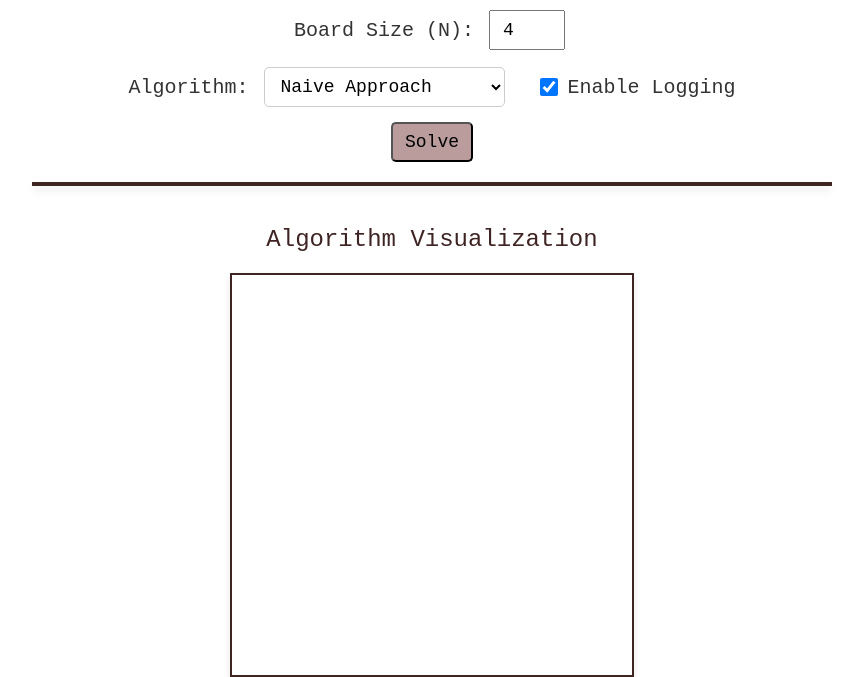
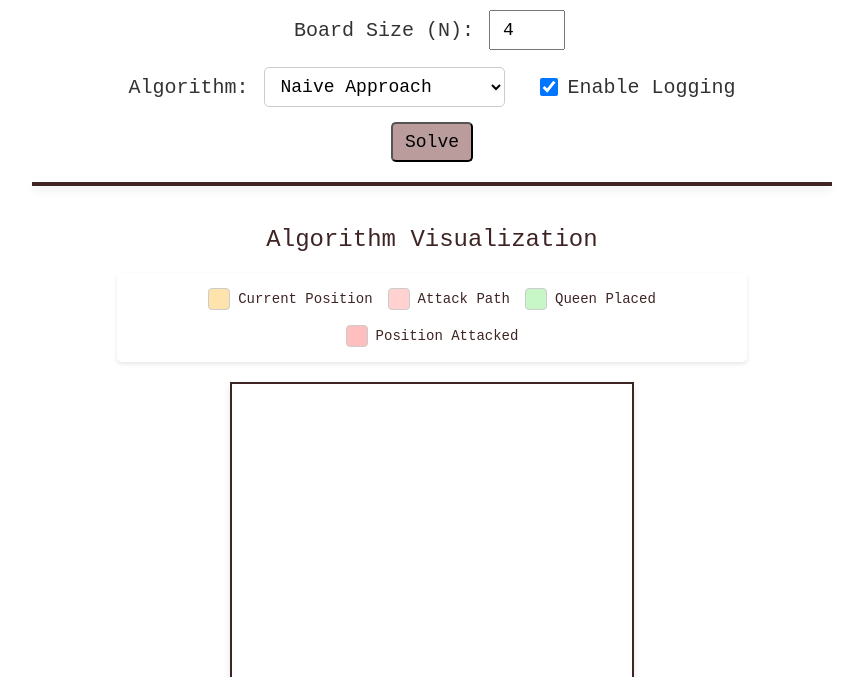
Before and after one commit to DioVale2002/NQueensWebsite, a plain HTML site: page index.html in a window 1280 px wide. Shown: the part 123-800 px from the top of the page, without its empty margins (208-1071 px from the left). Drawn offline with Linux system fonts and the light colour scheme.

Commit message:
add legends

```diff
--- a/index.html
+++ b/index.html
@@ -48,6 +48,24 @@
 
   <div class="animation-container">
     <h2>Algorithm Visualization</h2>
+    <div class="legend-container">
+      <div class="legend-item">
+        <div class="legend-color legend-checking"></div>
+        <span>Current Position</span>
+      </div>
+      <div class="legend-item">
+        <div class="legend-color legend-attack"></div>
+        <span>Attack Path</span>
+      </div>
+      <div class="legend-item">
+        <div class="legend-color legend-placed"></div>
+        <span>Queen Placed</span>
+      </div>
+      <div class="legend-item">
+        <div class="legend-color legend-attacked"></div>
+        <span>Position Attacked</span>
+      </div>
+    </div>
     <div class="animation-board" id="animationBoard"></div>
     <div class="animation-controls">
       <button class="control-btn" id="stepBackward"><img src="prev_button.png" alt="Step Back" class="btnImg"></button>
--- a/styles.css
+++ b/styles.css
@@ -381,3 +381,84 @@ input, button {
   font-size: 14px;
   color: #666;
 }
+
+.legend-container {
+  margin: 20px auto;
+  padding: 15px;
+  border-radius: 5px;
+  background-color: #fff;
+  box-shadow: 0 2px 4px rgba(0, 0, 0, 0.1);
+  display: flex;
+  flex-wrap: wrap;
+  gap: 15px;
+  justify-content: center;
+  max-width: 600px;
+}
+
+.legend-item {
+  display: flex;
+  align-items: center;
+  gap: 8px;
+  font-size: 14px;
+  color: #3f2424;
+}
+
+.legend-color {
+  width: 20px;
+  height: 20px;
+  border: 1px solid #ccc;
+  border-radius: 4px;
+}
+
+.legend-checking {
+  background-color: rgba(255, 224, 163, 0.9);
+}
+
+.legend-attack {
+  background-color: rgba(255, 102, 102, 0.3);
+}
+
+.legend-placed {
+  background-color: rgba(144, 238, 144, 0.5);
+}
+
+.legend-attacked {
+  background-color: rgba(255, 128, 128, 0.5);
+}
+
+.code-display {
+  margin: 20px auto;
+  max-width: 600px;
+  background-color: #1e1e1e;
+  border-radius: 5px;
+  padding: 15px;
+  font-family: 'Consolas', monospace;
+  color: #d4d4d4;
+  position: relative;
+  overflow-x: auto;
+}
+
+.code-line {
+  padding: 2px 0;
+  display: flex;
+  gap: 10px;
+}
+
+.line-number {
+  color: #858585;
+  user-select: none;
+  min-width: 30px;
+  text-align: right;
+}
+
+.code-content {
+  flex: 1;
+}
+
+.code-highlight {
+  background-color: rgba(255, 224, 163, 0.2);
+}
+
+.code-comment {
+  color: #6a9955;
+}
```
